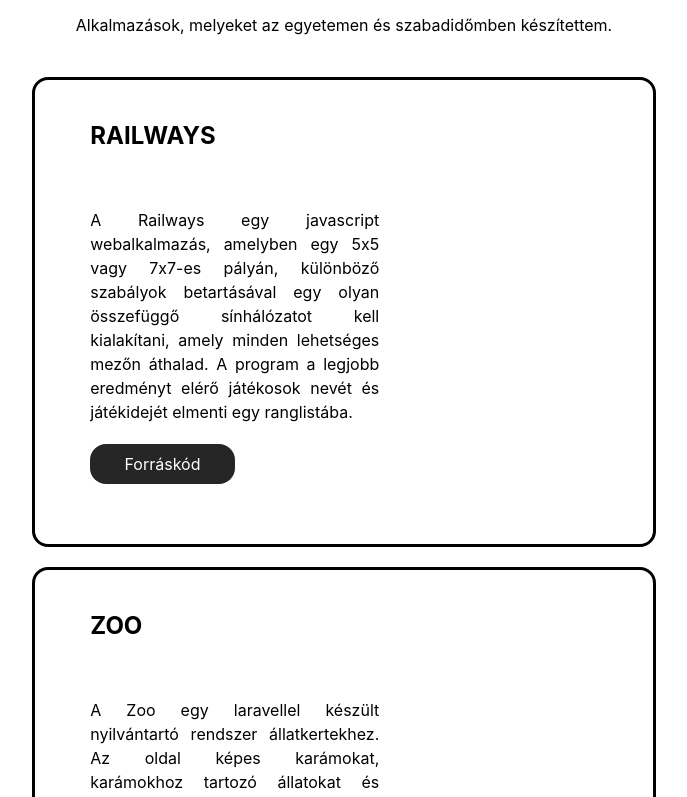
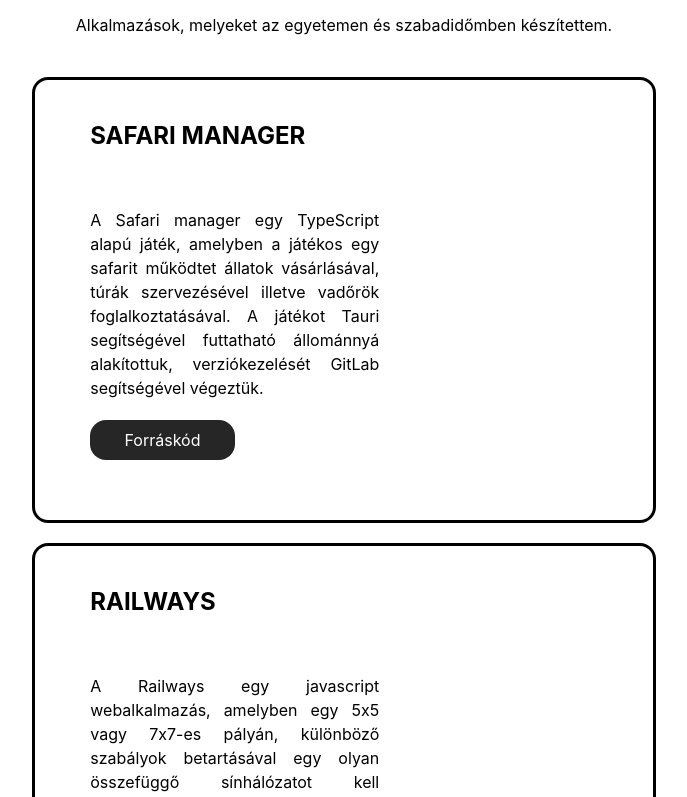
Before and after one commit to henriktoth/portfolio, a Vue app: page / in a window 1280 px wide. Shown: the part 3023-3820 px from the top of the page, without its empty margins (296-983 px from the left). Built offline with nearby package versions, Linux system fonts and the light colour scheme; some icons are missing.

Commit message:
feat: added new projects

```diff
--- a/src/assets/data/projects.json
+++ b/src/assets/data/projects.json
@@ -1,4 +1,10 @@
 [
+  {
+    "name": "Safari Manager",
+    "techStack": ["bxl:typescript", "devicon-plain:tauri", "meteor-icons:gitlab"],
+    "description": "A Safari manager egy TypeScript alapú játék, amelyben a játékos egy safarit működtet állatok vásárlásával, túrák szervezésével illetve vadőrök foglalkoztatásával. A játékot Tauri segítségével futtatható állománnyá alakítottuk, verziókezelését GitLab segítségével végeztük.",
+    "icon": "emojione-monotone:lion-face"
+  },
   {
     "name": "Railways",
     "techStack": ["bx:bxl-html5", "bx:bxl-css3", "ri:javascript-fill"],
--- a/src/assets/main.css
+++ b/src/assets/main.css
@@ -63,3 +63,7 @@ html {
   background-repeat: no-repeat;
   background-size: 70px 70px;
 }
+
+.dark img {
+  filter: invert(1);
+}
```
